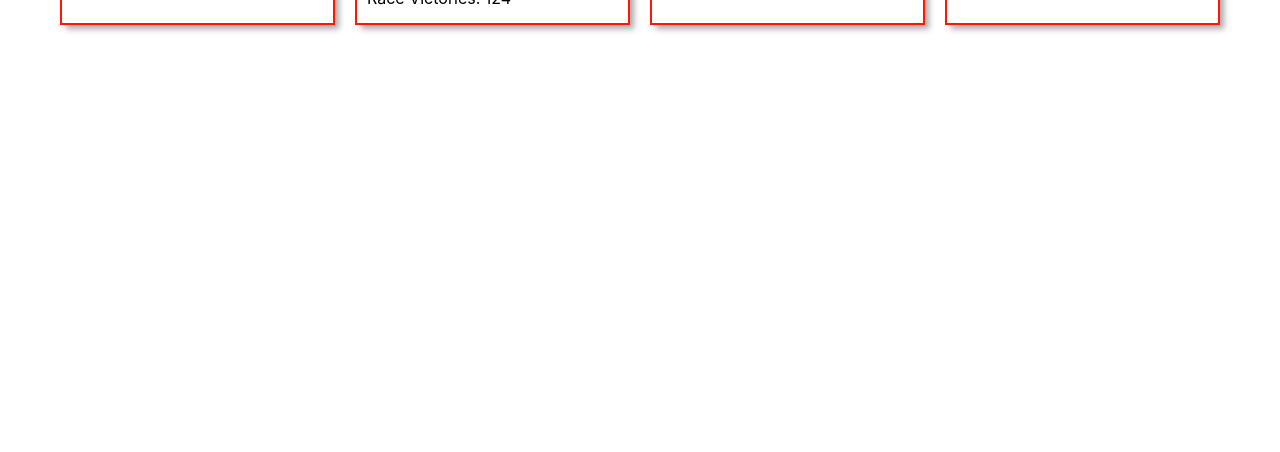
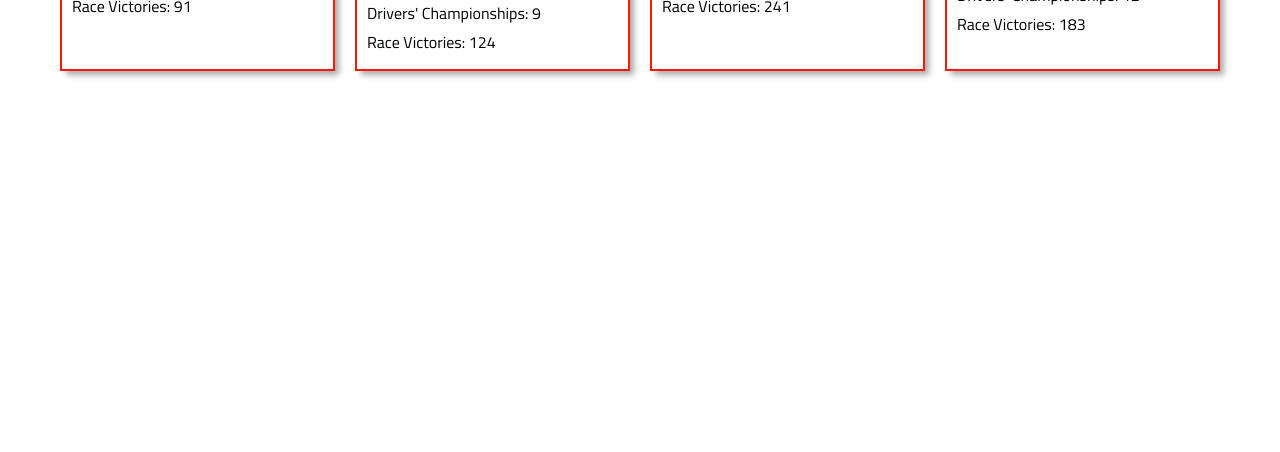
Before and after one commit to jhudson357/f1-collector-lab, a Django app: page /teams/ in a window 1280 px wide. Shown: the part 351-803 px from the top of the page. Before the commit the page ends 383 px from the top, so only its background shows below. Run offline with Django 4.2, Linux system fonts and the light colour scheme.

Commit message:
update font family

```diff
--- a/main_app/static/css/base.css
+++ b/main_app/static/css/base.css
@@ -22,9 +22,7 @@ body {
   display: flex;
   flex-direction: column;
   align-items: center;
-  font-family: -apple-system, BlinkMacSystemFont, 'Segoe UI', 'Roboto',
-    'Oxygen', 'Ubuntu', 'Cantarell', 'Fira Sans', 'Droid Sans',
-    'Helvetica Neue', sans-serif;
+  font-family: 'Titillium Web', sans-serif;
   min-height: 100vh;
   --nav-bg: rgba(255, 24, 1, .2);
   --nav-bg-ff: rgba(255, 24, 1, .4);
--- a/main_app/templates/base.html
+++ b/main_app/templates/base.html
@@ -11,6 +11,12 @@
     type="image/png"
     href="{% static 'images/f1-logo.svg' %}"
   >
+
+  {% comment %} GOOGLE FONT {% endcomment %}
+  <link rel="preconnect" href="https://fonts.googleapis.com">
+  <link rel="preconnect" href="https://fonts.gstatic.com" crossorigin>
+  <link href="https://fonts.googleapis.com/css2?family=Titillium+Web:ital,wght@0,200;0,300;0,400;0,600;0,700;0,900;1,200;1,300;1,400;1,600;1,700&display=swap" rel="stylesheet">
+
   <title>F1 Collector</title>
   <link rel="stylesheet" type="text/css" href="{% static 'css/base.css' %}">
   {% block head %}
```
